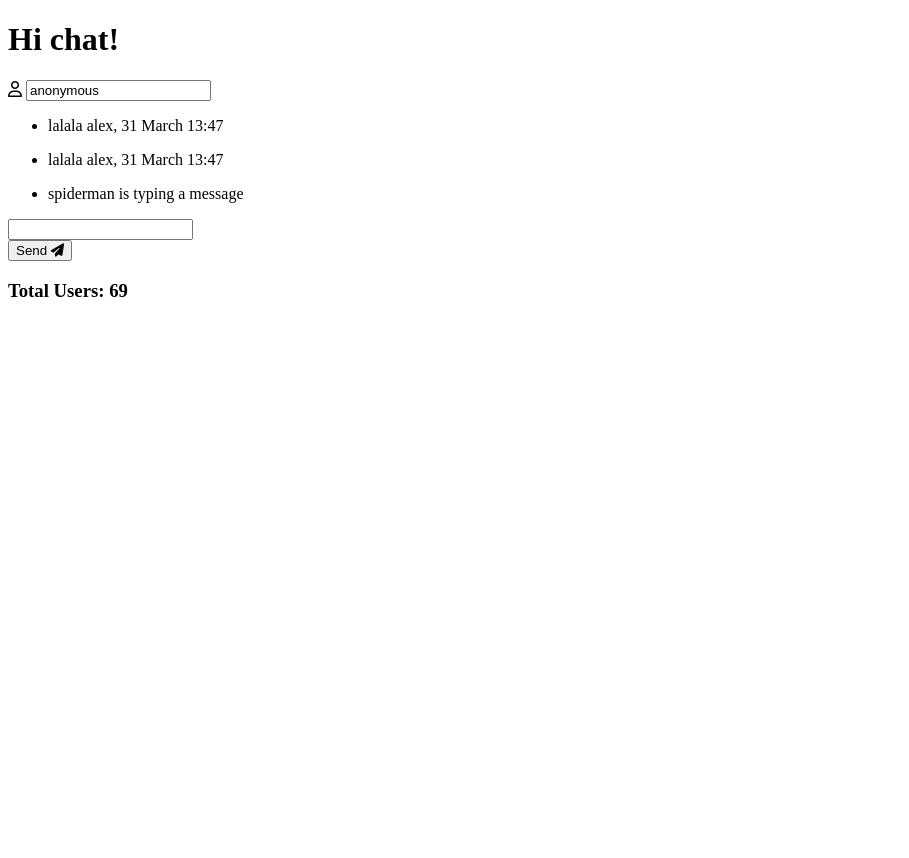
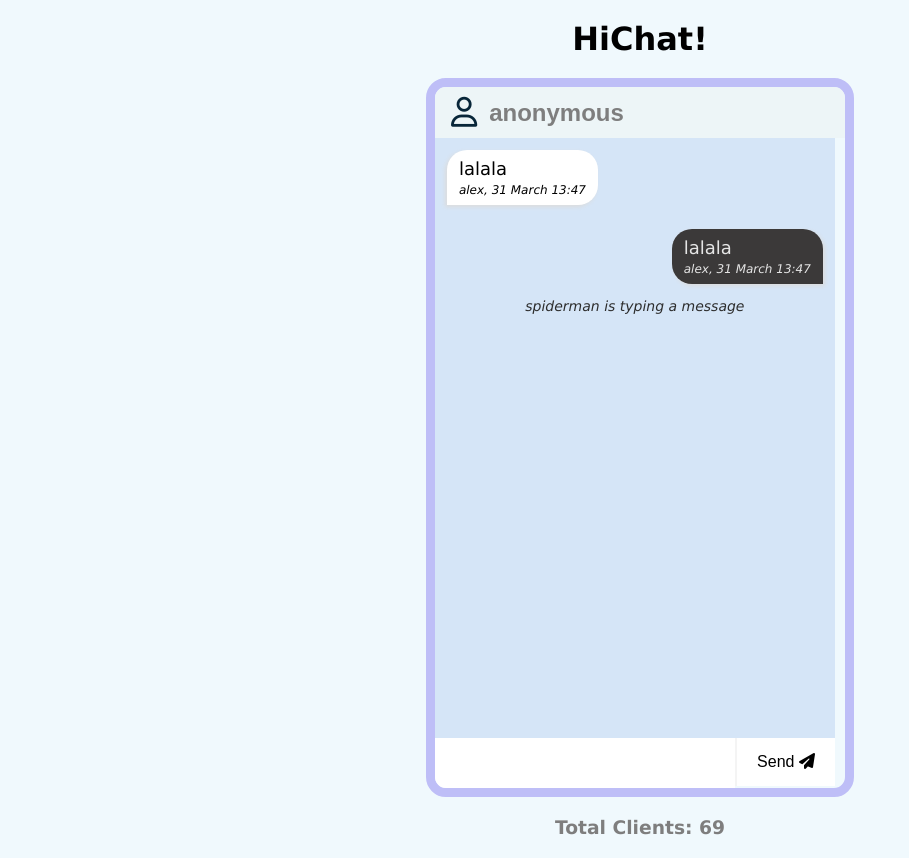
Before and after one commit to DanielDinchew/Web-Group-Chat, a website: page public/index.html in a window 1280 px wide. Shown: the whole page, without its empty margins (0-909 px from the left). Before the commit the page ends 800 px from the top, so only its background shows below. Drawn offline with Linux system fonts and the light colour scheme.

Commit message:
html is styled

```diff
--- a/public/index.html
+++ b/public/index.html
@@ -6,10 +6,11 @@
     <link rel="stylesheet" href="https://cdnjs.cloudflare.com/ajax/libs/font-awesome/6.5.1/css/all.min.css"
         integrity="sha512-DTOQO9RWCH3ppGqcWaEA1BIZOC6xxalwEsw9c2QQeAIftl+Vegovlnee1c9QX4TctnWMn13TZye+giMm8e2LwA=="
         crossorigin="anonymous" referrerpolicy="no-referrer" />
+        <link rel="stylesheet" href="style.css">
     <title>Group Chat</title>
 </head>
 <body>
-    <h1>Hi chat!</h1>
+    <h1 class="title">HiChat!</h1>
     <div class="main">
         <div class="name">
             <span><i class="far fa-user"></i></span>
@@ -32,7 +33,7 @@
             </li>
 
             <li class="message-feetback">
-                <p class="feetback" id="feetback">
+                <p class="feedback" id="feetback">
                     spiderman is typing a message
                 </p>
             </li>
@@ -47,8 +48,7 @@
                 <span><i class="fas fa-paper-plane"></i></span>
             </button>
         </form>
-
-        <h3 class="users-total" id="users-total">Total Users: 69</h3>
     </div>
+    <h3 class="clients-total" id="clients-total">Total Clients: 69</h3>
 </body>
 </html>
--- /dev/null
+++ b/public/style.css
@@ -0,0 +1,137 @@
+
+
+body{
+    font-family: Verdana, Geneva, Tahoma, sans-serif;
+    display: flex;
+    flex-direction: column;
+    justify-content: center;
+    align-items: center;
+    background-color: #f0f9fd;
+}
+
+*{
+    margin: 0;
+    padding: 0;
+    box-sizing: border-box;
+    scroll-behavior: smooth;
+}
+
+.title {
+    margin: 20px 0;
+}
+
+.main {
+    border: 9px solid #bebef7;
+    border-radius: 20px;
+    overflow: hidden;
+}
+
+.name {
+    display: flex;
+    font-size: 30px;
+    font-weight: 600;
+    padding: 8px 16px;
+    color: #7e7e7e;
+    background-color: #edf5f7;
+}
+
+.name > span {
+    color: #082639;
+}
+
+.name-input {
+    font-size: 24px;
+    font-weight: 700;
+    color: #7e7e7e;
+    flex-grow: 1;
+    border: none;
+    margin: 0px 12px;
+    outline: none;
+    background-color: #edf5f7;
+}
+
+.message-container {
+    display: flex;
+    flex-direction: column;
+    background-color: #d5e5f7;
+    width: 400px;
+    height: 600px;
+    overflow-y: scroll;
+    overflow-x: hidden;
+}
+
+.message-left, .message-right {
+    list-style: none;
+    padding: 8px 12px;
+    margin: 12px;
+    max-width: 250px;
+    font-size: 18px;
+    word-wrap: break-word;
+}
+
+.message-left {
+    border-radius: 20px 20px 20px 0px;
+    align-self: flex-start;
+    background-color: white;
+    box-shadow: -2px 2px 4px #dcdcdc;
+}
+
+.message-right {
+    border-radius: 20px 20px 0px 20px;
+    align-self: flex-end;
+    background-color: #3b3939;
+    box-shadow: 2px 2px 4px #dcdcdc;
+    color: rgb(229, 229, 229)
+}
+
+.message-left > p > span, .message-right > p > span {
+    display: block;
+    font-style: italic;
+    font-size: 12px;
+    margin-top: 4px;
+}
+
+.feedback {
+    font-style: italic;
+    font-size: 14px;
+    padding: 0px 15px 15px 15px;
+    color: #2d2d2d;
+    text-align: center;
+}
+
+.message-form {
+    display: flex;
+    justify-content: space-between;
+    width: 400px
+}
+
+.message-input {
+    flex-grow: 1;
+    height: 50px;
+    font-size: 14px;
+    border: none;
+    outline: none;
+    padding: 0 12px;
+    background-color: white;
+}
+
+.send-button {
+    height: 48px;
+    font-size: 16px;
+    padding: 0px 20px;
+    outline: none;
+    border: none;
+    background-color: white;
+    cursor: pointer;
+}
+
+.divider {
+    height: 48px;
+    width: 2px;
+    background-color: #f4f4f4;
+}
+
+.clients-total {
+    margin: 20px 0;
+    color: #7e7e7e;
+}
```
